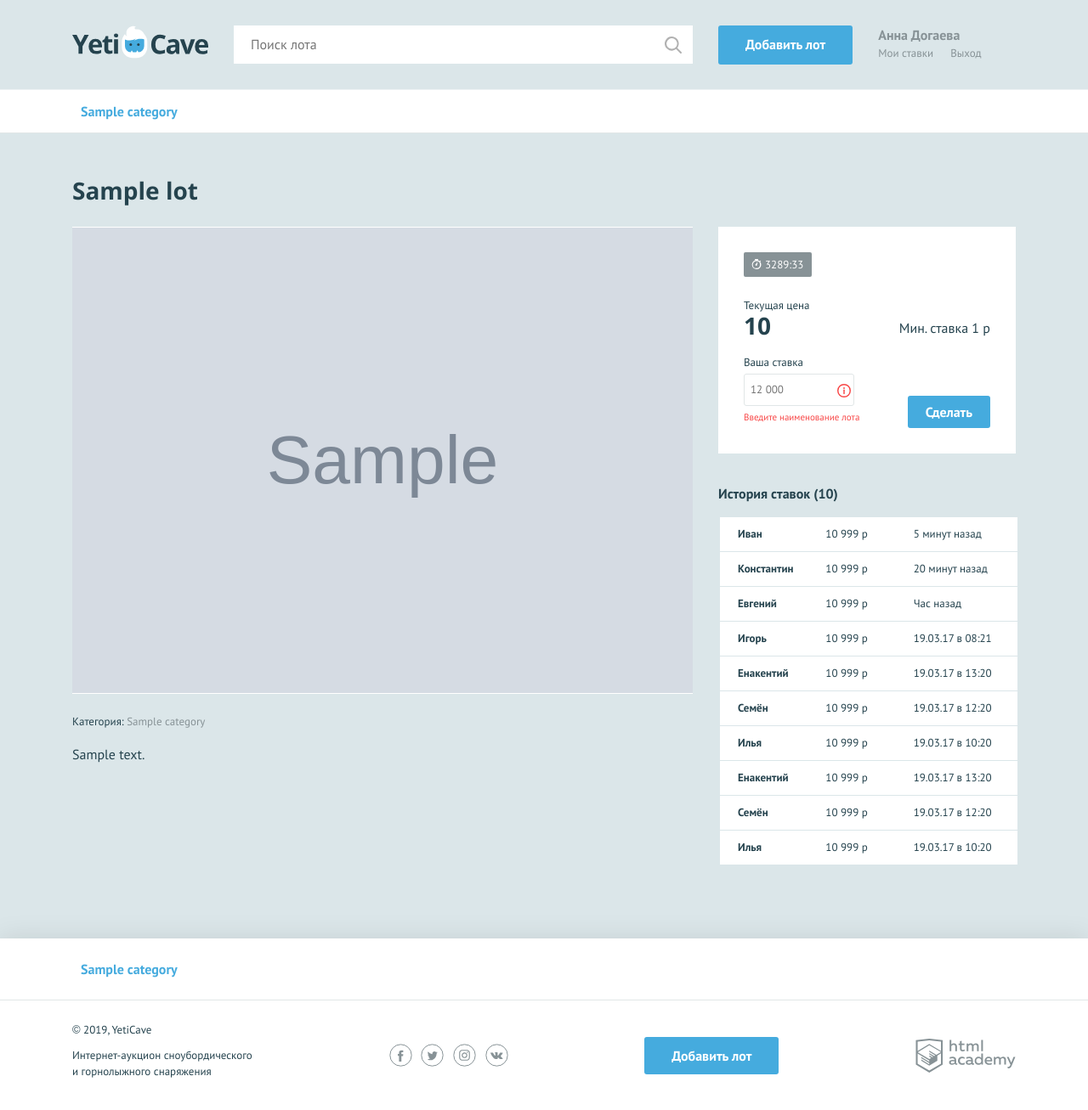
After one commit to annadogaeva/878849-yeticave-10, a PHP site: page /lot.php?lot=1 in a window 1280 px wide. The commit adds this page. Shown: the whole page at 85% size. Run offline with PHP 8.4, Linux system fonts and the light colour scheme; tables that the repository leaves empty hold one stand-in row (values such as "Sample post"); grey boxes marked "Sample" are stand-in pictures.

Commit message:
Работа со строкой запроса

```diff
--- a/dbinit.php
+++ b/dbinit.php
@@ -4,14 +4,3 @@ if($con == false) {
     print("Ошибка:" . mysqli_connect_error());
 }
 mysqli_set_charset($con, 'utf8');
-
-//Получить лоты
-$sql= 'SELECT l.NAME, l.start_price, l.image, l.end_date, c.name FROM lots l JOIN categories c ON l.category_id = c.id WHERE end_date > NOW() ORDER BY start_date DESC
-';
-$result = mysqli_query($con, $sql);
-$lots = mysqli_fetch_all($result, MYSQLI_ASSOC);
-
-//Получить категории
-$sql = 'SELECT symbol_code, name FROM categories';
-$result = mysqli_query($con, $sql);
-$categories = mysqli_fetch_all($result, MYSQLI_ASSOC);
--- /dev/null
+++ b/functions.php
@@ -0,0 +1,80 @@
+<?php
+/**
+ * Форматирует цену с разделителями групп разрядов и добавляет знак валюты ₽
+ *
+ * @param number $num - изначальная цена
+ * @param string $symbol - символ валюты
+ * @return string
+ */
+function format_price($num, $symbol = ' ₽') {
+    ceil($num);
+    $num = number_format($num, 0, '.', ' ');
+    $num = $num . $symbol;
+
+    return $num;
+};
+
+/**
+ * Считает остаток времени от текущей до будущей даты
+ *
+ * @param string $time - изначальное время
+ * @return array
+ */
+function calculate_remaining_time($time) {
+    $current_time = date_create('now');
+    $future_time = date_create($time);
+
+    $interval = date_diff($current_time, $future_time);
+
+    $days = date_interval_format($interval, '%a');
+    $hours = date_interval_format($interval, '%H');
+    $minutes = date_interval_format($interval, '%I');
+
+    $result = [$days*24 + $hours, $minutes];
+    return $result;
+};
+
+/**
+ * Возвращает массив с открытыми лотами
+ *
+ * @param mysqli $con База данных
+ * @return array
+ */
+function get_active_lots($con) {
+    $sql= 'SELECT l.NAME, l.start_price, l.image, l.end_date, l.id, c.name FROM lots l JOIN categories c ON l.category_id = c.id WHERE end_date > NOW() ORDER BY start_date DESC
+';
+    $result = mysqli_query($con, $sql);
+    $lots = mysqli_fetch_all($result, MYSQLI_ASSOC);
+
+    return $lots;
+};
+
+/**
+ * Возвращает массив с категориями и симв. кодами
+ *
+ * @param mysqli $con База данных
+ * @return array
+ */
+function get_categories($con) {
+    $sql = 'SELECT symbol_code, name FROM categories';
+    $result = mysqli_query($con, $sql);
+    $categories = mysqli_fetch_all($result, MYSQLI_ASSOC);
+
+    return $categories;
+};
+
+/**
+ * Возвращает массив с информацией о текущем лоте, ссгласно GET запросу
+ *
+ * @param mysqli $con База данных
+ * @return array
+ */
+function get_lot_info($con) {
+    if (isset($_GET['lot'])) {
+        $lot_id = $_GET['lot'];
+        $sql = 'SELECT l.NAME, l.start_price, l.image, l.end_date, l.bid_step, l.description, c.name FROM lots l JOIN categories c ON l.category_id = c.id WHERE l.id = ' . $lot_id . '';
+        $result = mysqli_query($con, $sql);
+        $lot_info = mysqli_fetch_assoc($result);
+        return $lot_info;
+    }
+};
--- /dev/null
+++ b/lot.php
@@ -0,0 +1,35 @@
+<?php
+require_once('helpers.php');
+require_once('dbinit.php');
+require_once('functions.php');
+
+$is_auth = rand(0, 1);
+
+$user_name = 'Анна Догаева'; // укажите здесь ваше имя
+
+if (get_lot_info($con)) {
+    $page_content = include_template('lotpage.php', [
+        'categories' => get_categories($con),
+        'lot_info' => get_lot_info($con)
+    ]);
+    $title = get_lot_info($con)['NAME'];
+} else {
+    http_response_code(404);
+}
+
+if (http_response_code()== 404) {
+    $page_content = include_template('404.php', [
+        'categories' => get_categories($con)
+    ]);
+    $title = 'Ошибка 404';
+}
+
+$layout_content = include_template('layout.php', [
+    'content' => $page_content,
+    'title' => $title,
+    'categories' => get_categories($con),
+    'user_name' => $user_name,
+    'is_auth' => $is_auth
+]);
+
+print($layout_content);
--- a/templates/layout.php
+++ b/templates/layout.php
@@ -11,7 +11,7 @@
     <header class="main-header">
         <div class="main-header__container container">
             <h1 class="visually-hidden">YetiCave</h1>
-            <a class="main-header__logo">
+            <a class="main-header__logo" href="/">
                 <img src="../img/logo.svg" width="160" height="39" alt="Логотип компании YetiCave">
             </a>
             <form class="main-header__search" method="get" action="https://echo.htmlacademy.ru" autocomplete="off">
@@ -43,7 +43,12 @@
         </div>
     </header>
 
-    <main class="container">
+    <main <?php if ($_SERVER[REQUEST_URI]=="/")
+        {
+            echo ('class="container"');
+        }
+    ?>
+    >
         <?= $content; ?>
     </main>
 </div>
--- /dev/null
+++ b/templates/lotpage.php
@@ -0,0 +1,103 @@
+<nav class="nav">
+      <ul class="nav__list container">
+          <?php foreach ($categories as $category): ?>
+              <li class="nav__item">
+                  <a href="pages/all-lots.html"><?= htmlspecialchars($category['name']); ?></a>
+              </li>
+          <?php endforeach?>
+      </ul>
+    </nav>
+    <section class="lot-item container">
+      <h2><?= htmlspecialchars($lot_info['NAME']); ?></h2>
+      <div class="lot-item__content">
+        <div class="lot-item__left">
+          <div class="lot-item__image">
+            <img src="<?= $lot_info['image']; ?>" width="730" height="548" alt="Сноуборд">
+          </div>
+          <p class="lot-item__category">Категория: <span><?= htmlspecialchars($lot_info['name']); ?></span></p>
+          <p class="lot-item__description"><?= htmlspecialchars($lot_info['description']); ?></p>
+        </div>
+        <div class="lot-item__right">
+          <div class="lot-item__state">
+            <div class="lot-item__timer timer <?php if((calculate_remaining_time($lot_info['end_date']))[0] === '00'){
+                print('timer--finishing');
+            };
+            ?>">
+                <?= (calculate_remaining_time($lot_info['end_date']))[0] . ':' . (calculate_remaining_time($lot_info['end_date']))[1]; ?>
+</div>
+            <div class="lot-item__cost-state">
+              <div class="lot-item__rate">
+                <span class="lot-item__amount">Текущая цена</span>
+                <span class="lot-item__cost"><?= format_price(htmlspecialchars($lot_info['start_price']), ''); ?></span>
+              </div>
+              <div class="lot-item__min-cost">
+Мин. ставка <span><?= format_price(htmlspecialchars($lot_info['bid_step']), ' р'); ?></span>
+              </div>
+            </div>
+            <form class="lot-item__form" action="https://echo.htmlacademy.ru" method="post" autocomplete="off">
+              <p class="lot-item__form-item form__item form__item--invalid">
+                <label for="cost">Ваша ставка</label>
+                <input id="cost" type="text" name="cost" placeholder="12 000">
+                <span class="form__error">Введите наименование лота</span>
+              </p>
+              <button type="submit" class="button">Сделать ставку</button>
+            </form>
+          </div>
+          <div class="history">
+            <h3>История ставок (<span>10</span>)</h3>
+            <table class="history__list">
+              <tr class="history__item">
+                <td class="history__name">Иван</td>
+                <td class="history__price">10 999 р</td>
+                <td class="history__time">5 минут назад</td>
+              </tr>
+              <tr class="history__item">
+                <td class="history__name">Константин</td>
+                <td class="history__price">10 999 р</td>
+                <td class="history__time">20 минут назад</td>
+              </tr>
+              <tr class="history__item">
+                <td class="history__name">Евгений</td>
+                <td class="history__price">10 999 р</td>
+                <td class="history__time">Час назад</td>
+              </tr>
+              <tr class="history__item">
+                <td class="history__name">Игорь</td>
+                <td class="history__price">10 999 р</td>
+                <td class="history__time">19.03.17 в 08:21</td>
+              </tr>
+              <tr class="history__item">
+                <td class="history__name">Енакентий</td>
+                <td class="history__price">10 999 р</td>
+                <td class="history__time">19.03.17 в 13:20</td>
+              </tr>
+              <tr class="history__item">
+                <td class="history__name">Семён</td>
+                <td class="history__price">10 999 р</td>
+                <td class="history__time">19.03.17 в 12:20</td>
+              </tr>
+              <tr class="history__item">
+                <td class="history__name">Илья</td>
+                <td class="history__price">10 999 р</td>
+                <td class="history__time">19.03.17 в 10:20</td>
+              </tr>
+              <tr class="history__item">
+                <td class="history__name">Енакентий</td>
+                <td class="history__price">10 999 р</td>
+                <td class="history__time">19.03.17 в 13:20</td>
+              </tr>
+              <tr class="history__item">
+                <td class="history__name">Семён</td>
+                <td class="history__price">10 999 р</td>
+                <td class="history__time">19.03.17 в 12:20</td>
+              </tr>
+              <tr class="history__item">
+                <td class="history__name">Илья</td>
+                <td class="history__price">10 999 р</td>
+                <td class="history__time">19.03.17 в 10:20</td>
+              </tr>
+            </table>
+          </div>
+        </div>
+      </div>
+    </section>
--- a/templates/main.php
+++ b/templates/main.php
@@ -23,7 +23,7 @@
                 </div>
                 <div class="lot__info">
                     <span class="lot__category"><?= htmlspecialchars($lot['name']); ?></span>
-                    <h3 class="lot__title"><a class="text-link" href="pages/lot.html"><?= htmlspecialchars($lot['NAME']); ?></a></h3>
+                    <h3 class="lot__title"><a class="text-link" href="/lot.php?lot=<?= $lot['id']; ?>"><?= htmlspecialchars($lot['NAME']); ?></a></h3>
                     <div class="lot__state">
                         <div class="lot__rate">
                             <span class="lot__amount">Стартовая цена</span>
```
Also changed, not shown: index.php (+4 -39 lines), templates/404.php (added, +13 -0 lines).
